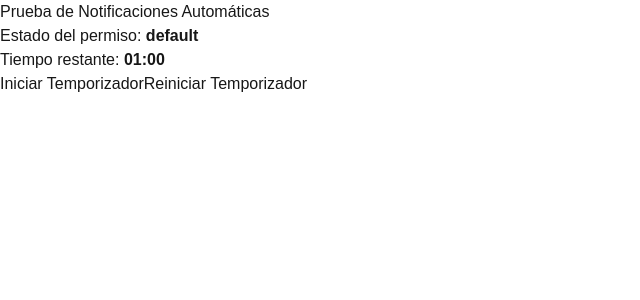
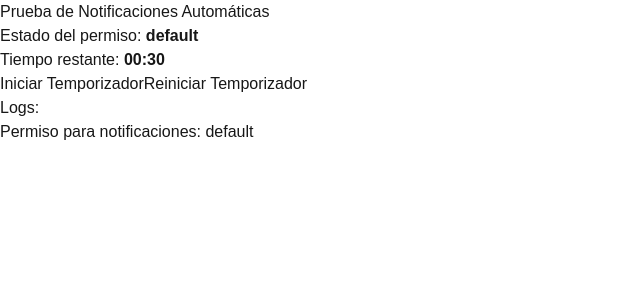
Before and after one commit to fer0o/notif, a Next.js app: page / in a window 1280 px wide. Shown: the top 300 px of the page, without its empty margins (0-640 px from the left). Built offline with nearby package versions, Linux system fonts and the light colour scheme.

Commit message:
logs visibles

```diff
--- a/src/app/page.tsx
+++ b/src/app/page.tsx
@@ -3,8 +3,14 @@ import { useState, useEffect } from 'react';
 
 export default function TimerWithNotifications() {
   const [permission, setPermission] = useState('default'); // Estado para el permiso de notificaciones
-  const [timeLeft, setTimeLeft] = useState(60); // Tiempo restante en segundos (1 minuto)
+  const [timeLeft, setTimeLeft] = useState(30); // Tiempo restante en segundos (1 minuto)
   const [isRunning, setIsRunning] = useState(false); // Estado para controlar si el contador está en ejecución
+  const [logs, setLogs] = useState<string[]>([]); // Estado para almacenar los logs visibles
+
+  // Agregar logs visibles a la pantalla
+  const addLog = (message: string) => {
+    setLogs((prevLogs) => [...prevLogs, message]);
+  };
 
   // Solicitar permiso automáticamente al cargar la página
   useEffect(() => {
@@ -13,12 +19,12 @@ export default function TimerWithNotifications() {
         if ('Notification' in window) {
           const result = await Notification.requestPermission();
           setPermission(result);
-          console.log('Permiso para notificaciones:', result);
+          addLog(`Permiso para notificaciones: ${result}`);
         } else {
-          console.warn('Tu navegador no soporta notificaciones.');
+          addLog('El navegador no soporta notificaciones.');
         }
       } catch (error) {
-        console.error('Error al solicitar permiso de notificación:', error);
+        addLog(`Error al solicitar permiso de notificación: ${(error as Error).message}`);
       }
     };
 
@@ -29,21 +35,23 @@ export default function TimerWithNotifications() {
   const startTimer = () => {
     if (!isRunning) {
       setIsRunning(true);
+      addLog('Temporizador iniciado.');
     }
   };
 
-  // Manejar el reinicio del temporizador....
+  // Manejar el reinicio del temporizador
   const resetTimer = () => {
-    setTimeLeft(60);
+    setTimeLeft(30);
     setIsRunning(false);
+    addLog('Temporizador reiniciado.');
 
-    // Mostrar una notificación al reiniciar el temporizador
     if (permission === 'granted') {
       new Notification('El temporizador se ha reiniciado', {
-        body: 'El temporizador ahora está configurado nuevamente a 1 minuto.',
+        body: 'El temporizador ahora está configurado nuevamente a 30 segundos.',
       });
+      addLog('Notificación enviada: "El temporizador se ha reiniciado".');
     } else {
-      console.log('El temporizador se ha reiniciado.');
+      addLog('Notificación no enviada: Permiso no concedido.');
     }
   };
 
@@ -52,17 +60,19 @@ export default function TimerWithNotifications() {
     let timer: NodeJS.Timeout;
     if (isRunning && timeLeft > 0) {
       timer = setInterval(() => {
-        setTimeLeft(prevTime => prevTime - 1);
+        setTimeLeft((prevTime) => prevTime - 1);
       }, 1000);
     } else if (timeLeft === 0) {
-      setIsRunning(false); // Detener el contador
-      // Mostrar la notificación al terminar el tiempo
+      setIsRunning(false);
+      addLog('El temporizador terminó.');
+
       if (permission === 'granted') {
         new Notification('El tiempo se ha acabado', {
           body: 'Puedes reiniciar el temporizador si lo necesitas.',
         });
+        addLog('Notificación enviada: "El tiempo se ha acabado".');
       } else {
-        console.log('El tiempo se ha acabado.');
+        addLog('Notificación no enviada: Permiso no concedido.');
       }
     }
 
@@ -85,10 +95,10 @@ export default function TimerWithNotifications() {
           Prueba de Notificaciones Automáticas
         </h1>
         <p className='text-lg'>
-          Estado del permiso: <strong>{permission}</strong>{' '}
+          Estado del permiso: <strong>{permission}</strong>
         </p>
         <h2 className='text-xl'>
-          Tiempo restante: <strong>{formatTime(timeLeft)}</strong>{' '}
+          Tiempo restante: <strong>{formatTime(timeLeft)}</strong>
         </h2>
         <button
           className='bg-blue-700 text-white w-96 p-2 rounded-md'
@@ -98,13 +108,23 @@ export default function TimerWithNotifications() {
           Iniciar Temporizador
         </button>
         <button
-          className='bg-red-600 text-white w-96 p-2 rounded-md'
+          className='bg-gray-700 text-white w-96 p-2 rounded-md'
           onClick={resetTimer}
-          disabled={timeLeft === 60 && !isRunning}
+          disabled={timeLeft === 30 && !isRunning}
         >
           Reiniciar Temporizador
         </button>
       </div>
+      <div className='mt-4 border-t-2 border-black w-full max-w-xl p-4'>
+        <h3 className='text-lg font-bold'>Logs:</h3>
+        <ul className='list-disc pl-6'>
+          {logs.map((log, index) => (
+            <li key={index} className='text-sm'>
+              {log}
+            </li>
+          ))}
+        </ul>
+      </div>
     </div>
   );
 }
```
